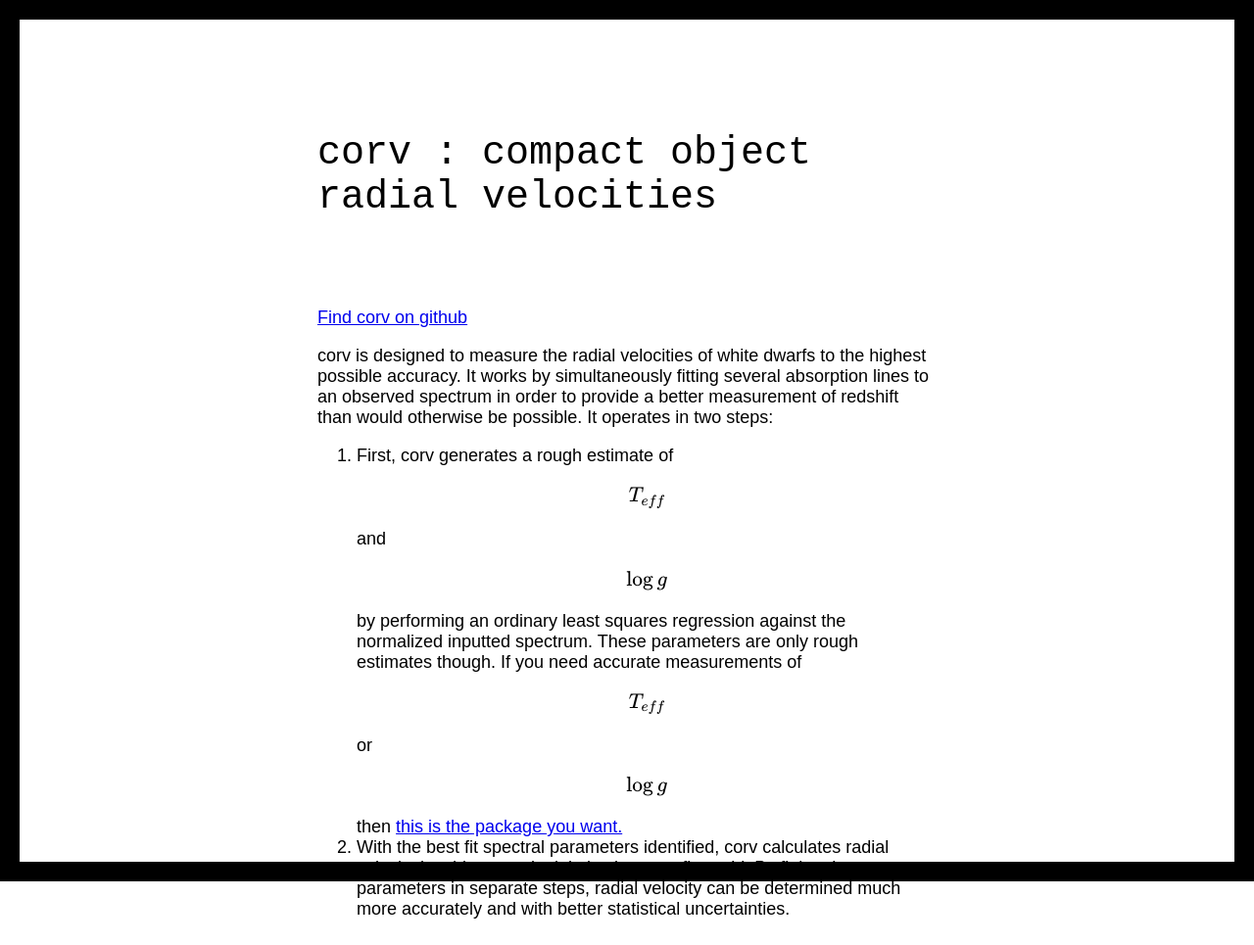
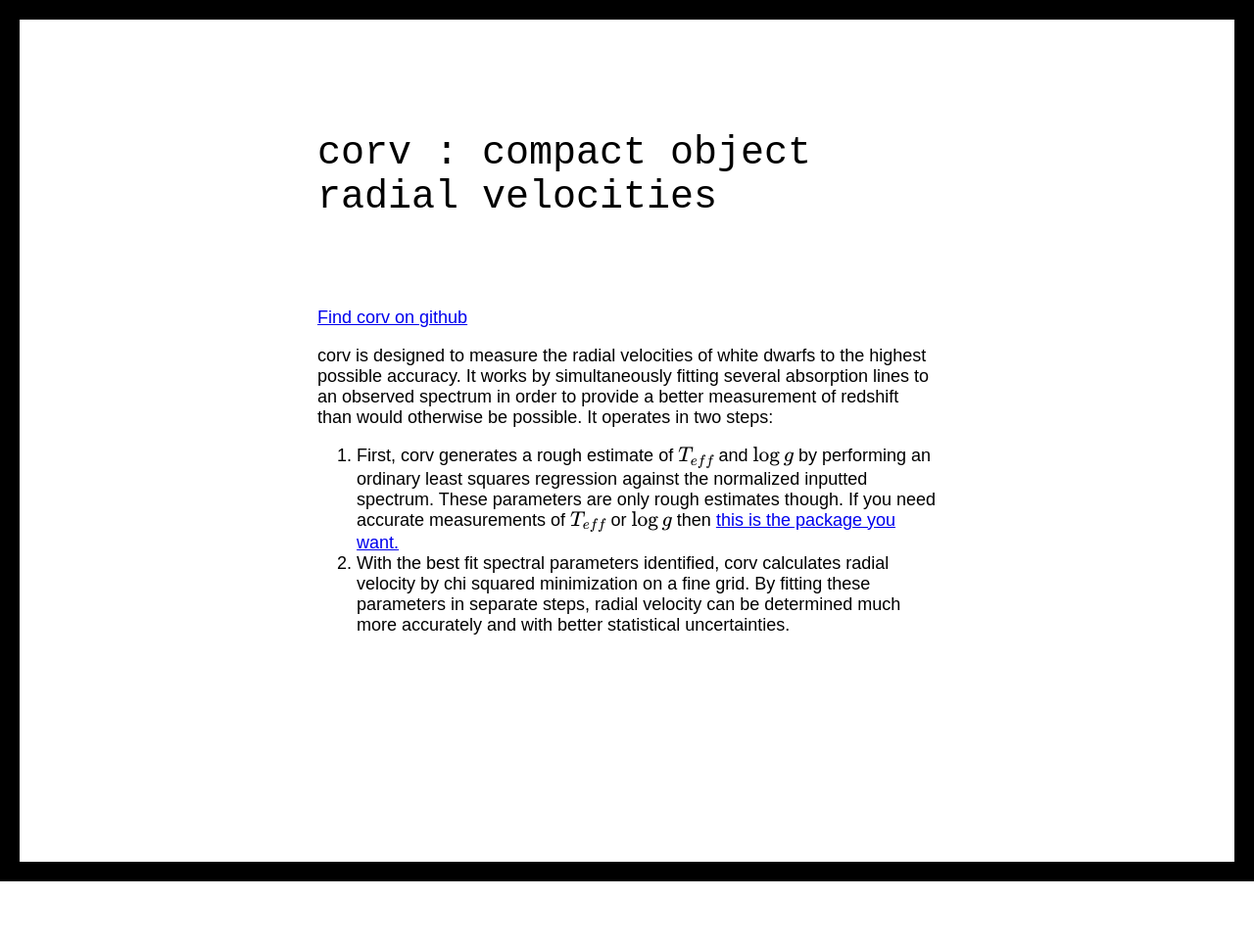
Before and after one commit to stefanarseneau/stefanarseneau.github.io, a Jekyll site: the page built from corv.md, in a window 1280 px wide. Shown: the whole page at 98% size. Built offline with Jekyll 4.4.1, drawn with Linux system fonts in a browser that asks for light colours; after the commit the page ends 900 px from its top, so only the background shows below that.

```diff
--- a/corv.md
+++ b/corv.md
@@ -11,6 +11,6 @@ style: assets/css/style.css
 
 corv is designed to measure the radial velocities of white dwarfs to the highest possible accuracy. It works by simultaneously fitting several absorption lines to an observed spectrum in order to provide a better measurement of redshift than would otherwise be possible. It operates in two steps:
 <ol>
-  <li>First, corv generates a rough estimate of $$T_{eff}$$ and $$\log g$$ by performing an ordinary least squares regression against the normalized inputted spectrum. These parameters are only rough estimates though. If you need accurate measurements of $$T_{eff}$$ or $$\log g$$ then <a href="https://github.com/vedantchandra/wdtools">this is the package you want.</a></li>
+  <li>First, corv generates a rough estimate of \(T_{eff}\) and \(\log g\) by performing an ordinary least squares regression against the normalized inputted spectrum. These parameters are only rough estimates though. If you need accurate measurements of \(T_{eff}\) or \(\log g\) then <a href="https://github.com/vedantchandra/wdtools">this is the package you want.</a></li>
   <li>With the best fit spectral parameters identified, corv calculates radial velocity by chi squared minimization on a fine grid. By fitting these parameters in separate steps, radial velocity can be determined much more accurately and with better statistical uncertainties.</li>
 </ol>
```
